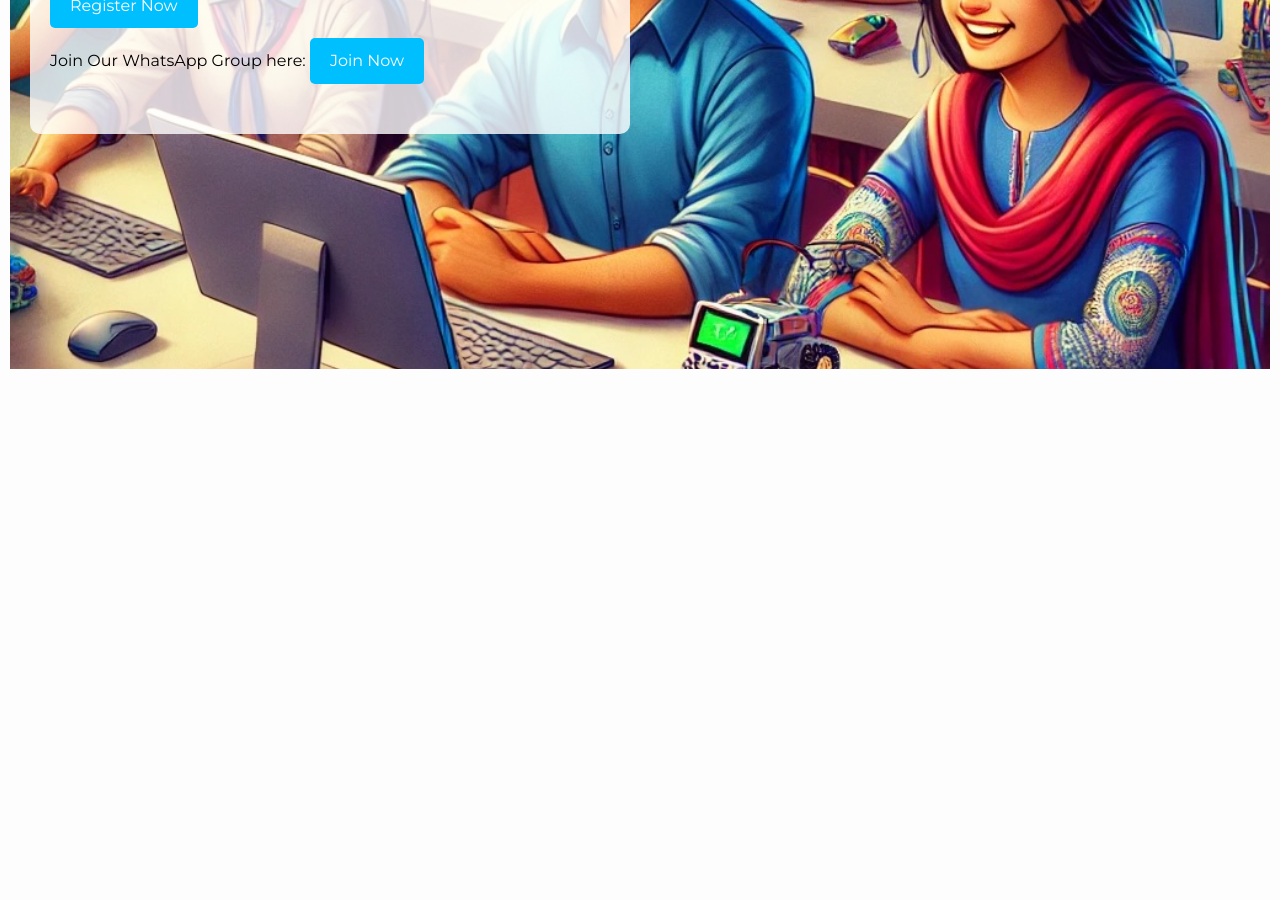
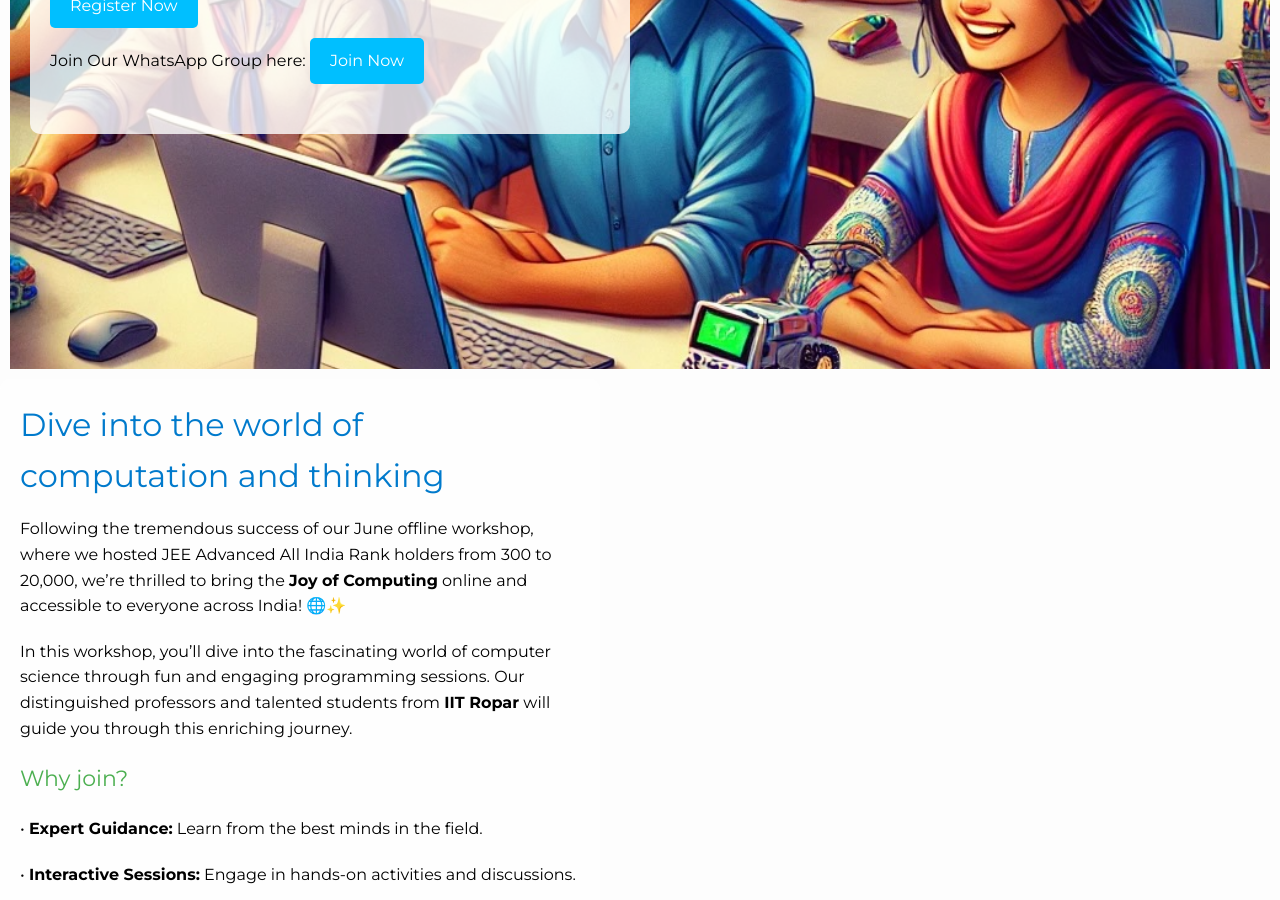
Before and after one commit to sudarshansudarshan/joc, a Jekyll site: the page built from index.markdown, in a window 1280 px wide and 900 px high, scrolled down 601 px. Built offline with Jekyll 4.4.1, drawn with Linux system fonts in a browser that asks for light colours; before the commit the page ends 980 px from its top, so only the background shows below that; some of the changed text lies outside the part shown.

Commit message:
Update home.html

```diff
--- a/_layouts/home.html
+++ b/_layouts/home.html
@@ -131,5 +131,8 @@ layout: default
       </div>
     </div>
   </div>
+  <div class="content">
+    {{content}}
+  </div>
 </body>
 </html>
```
